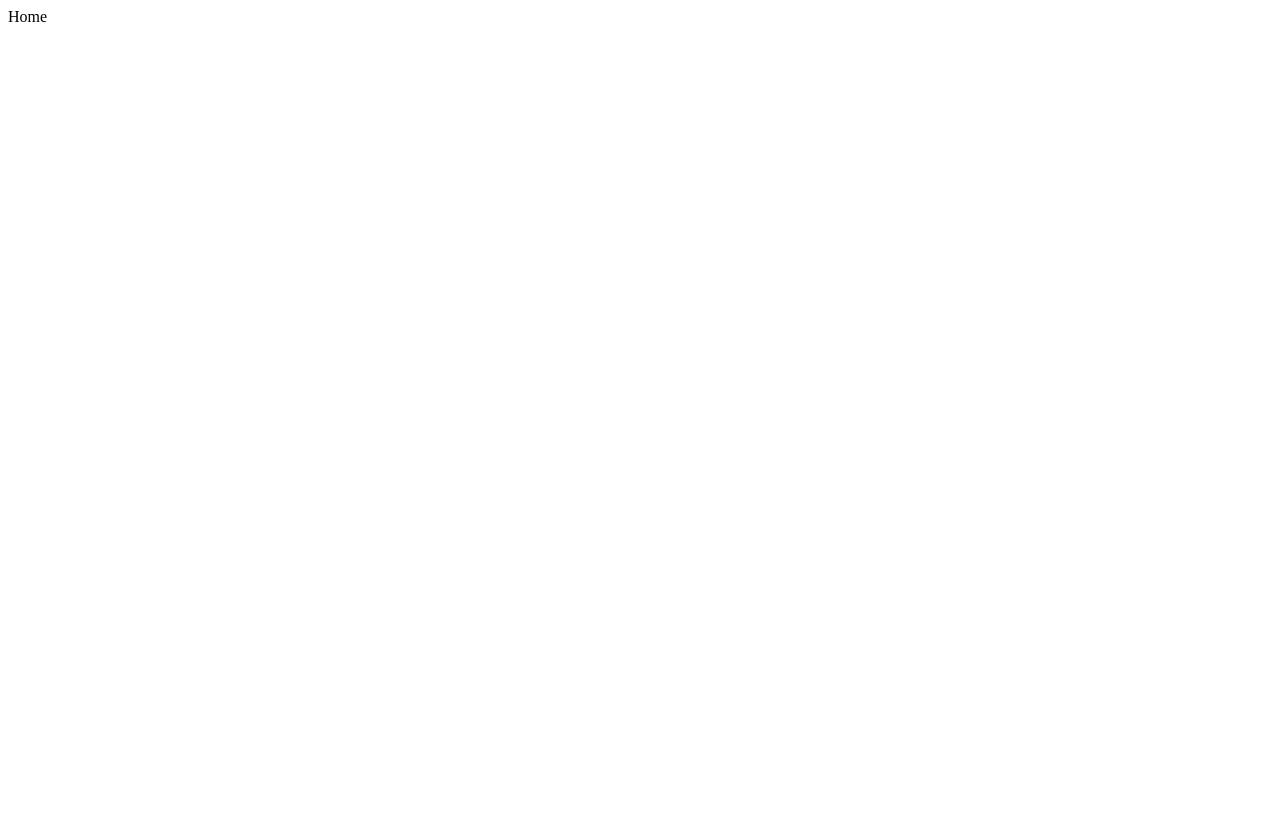
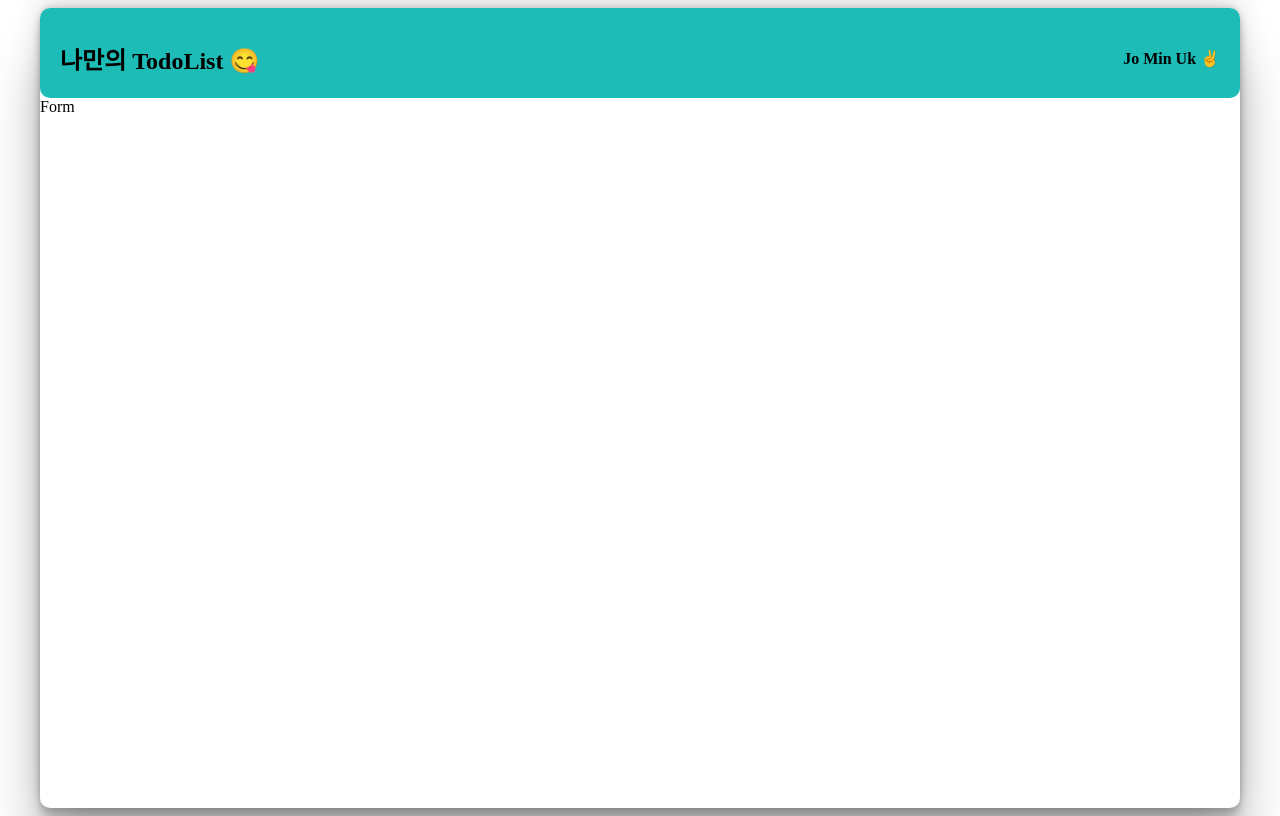
Before and after one commit to jominuk/TodoType.Prac, a React (Create React App) app: page / in a window 1280 px wide. Built offline with nearby package versions, Linux system fonts and the light colour scheme.

Commit message:
:art: header,layout

```diff
--- a/src/components/ui/Header.tsx
+++ b/src/components/ui/Header.tsx
@@ -0,0 +1,22 @@
+import React from "react";
+import styled from "styled-components";
+
+const Header = () => {
+  return (
+    <StContainer>
+      <h2>나만의 TodoList 😋</h2>
+      <h4>Jo Min Uk ✌️</h4>
+    </StContainer>
+  );
+};
+export default Header;
+
+const StContainer = styled.div`
+  background-color: #1ebcb7;
+  height: 80px;
+  display: flex;
+  justify-content: space-between;
+  align-items: center;
+  padding: 10px 20px 0px 20px;
+  border-radius: 10px;
+`;
--- a/src/components/ui/Layout.tsx
+++ b/src/components/ui/Layout.tsx
@@ -1,4 +1,4 @@
-import React, { ReactNode } from "react";
+import React from "react";
 import styled from "styled-components";
 import { LayoutProps } from "src/typeing/type";
 
@@ -17,4 +17,5 @@ const StLayout = styled.div`
   box-shadow: rgba(0, 0, 0, 0.25) 0px 54px 55px,
     rgba(0, 0, 0, 0.12) 0px -12px 30px, rgba(0, 0, 0, 0.12) 0px 4px 6px,
     rgba(0, 0, 0, 0.17) 0px 12px 13px, rgba(0, 0, 0, 0.09) 0px -3px 5px;
+  border-radius: 10px;
 `;
--- a/src/pages/Home.tsx
+++ b/src/pages/Home.tsx
@@ -1,7 +1,8 @@
 import React from "react";
+import Form from "src/components/Form";
 
 const Home = () => {
-  return <div>Home</div>;
+  return <Form />;
 };
 
 export default Home;
--- a/src/shared/Router.tsx
+++ b/src/shared/Router.tsx
@@ -1,13 +1,18 @@
 import React from "react";
 import { BrowserRouter, Route, Routes } from "react-router-dom";
 import Home from "src/pages/Home";
+import Header from "src/components/ui/Header";
+import Layout from "src/components/ui/Layout";
 
 const Router = () => {
   return (
     <BrowserRouter>
-      <Routes>
-        <Route path="/" element={<Home />} />
-      </Routes>
+      <Layout>
+        <Header />
+        <Routes>
+          <Route path="/" element={<Home />} />
+        </Routes>
+      </Layout>
     </BrowserRouter>
   );
 };
```
Also changed, not shown: src/components/button/Button.tsx (+29 -0 lines), src/typeing/type.tsx (+9 -0 lines).
